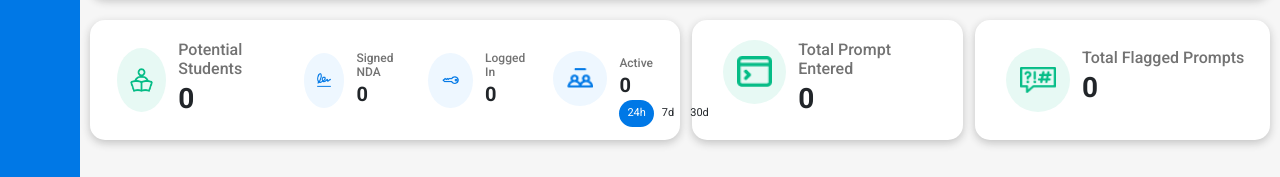
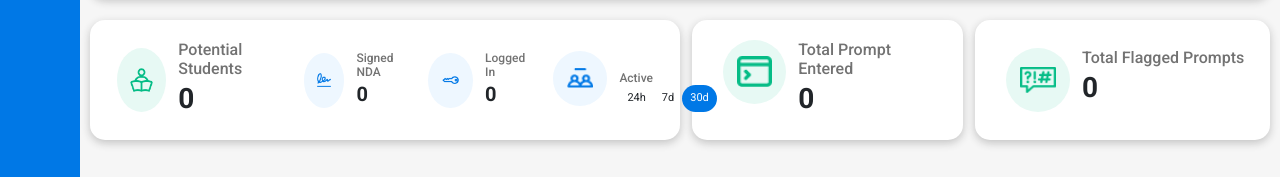
Before and after one commit to lamagh/AITutor_FE, a React (Create React App) app: page / in a window 1280 px wide. Shown: the part 230-407 px from the top of the page. Built offline with nearby package versions, Linux system fonts and the light colour scheme; no server answers.

Commit message:
Set 30 days default

```diff
--- a/src/App.js
+++ b/src/App.js
@@ -46,7 +46,7 @@ function App() {
   const [selectedDistrict, setSelectedDistrict] = useState(0)
   const [selectedSchool, setSelectedSchool] = useState(0)
   const [selectedSchoolType, setSchoolType] = useState(0)
-  const [selectedActiveFilter, setSelectedActiveFilter] = useState(1)
+  const [selectedActiveFilter, setSelectedActiveFilter] = useState(3)
   const applyFilter = () => {
     var param = "";
     if (selectedDistrict != 0) {
@@ -89,6 +89,7 @@ function App() {
     axios(config).then(function (response) {
       if (response.status == 200) {
         setHeaderNumbers(response.data);
+        console.log(response.data)
       }
     });
   };
@@ -298,7 +299,7 @@ function App() {
                       </div>
                       <div className='counter-info p-relative'>
                         <h5>Active</h5>
-                        <p>{headerNumbers.promptCount}</p>
+                        <p>{selectedActiveFilter == 1 && headerNumbers.last7Days}{selectedActiveFilter == 2 && headerNumbers.last24Hours}{selectedActiveFilter == 3 && headerNumbers.last30Days}</p>
                         <ul className='active-students-filter'>
                           <li className={selectedActiveFilter == 1 ? "active": ""} onClick={() => setSelectedActiveFilter(1)}>24h</li>
                           <li className={selectedActiveFilter == 2 ? "active": ""} onClick={() => setSelectedActiveFilter(2)}>7d</li>
```
